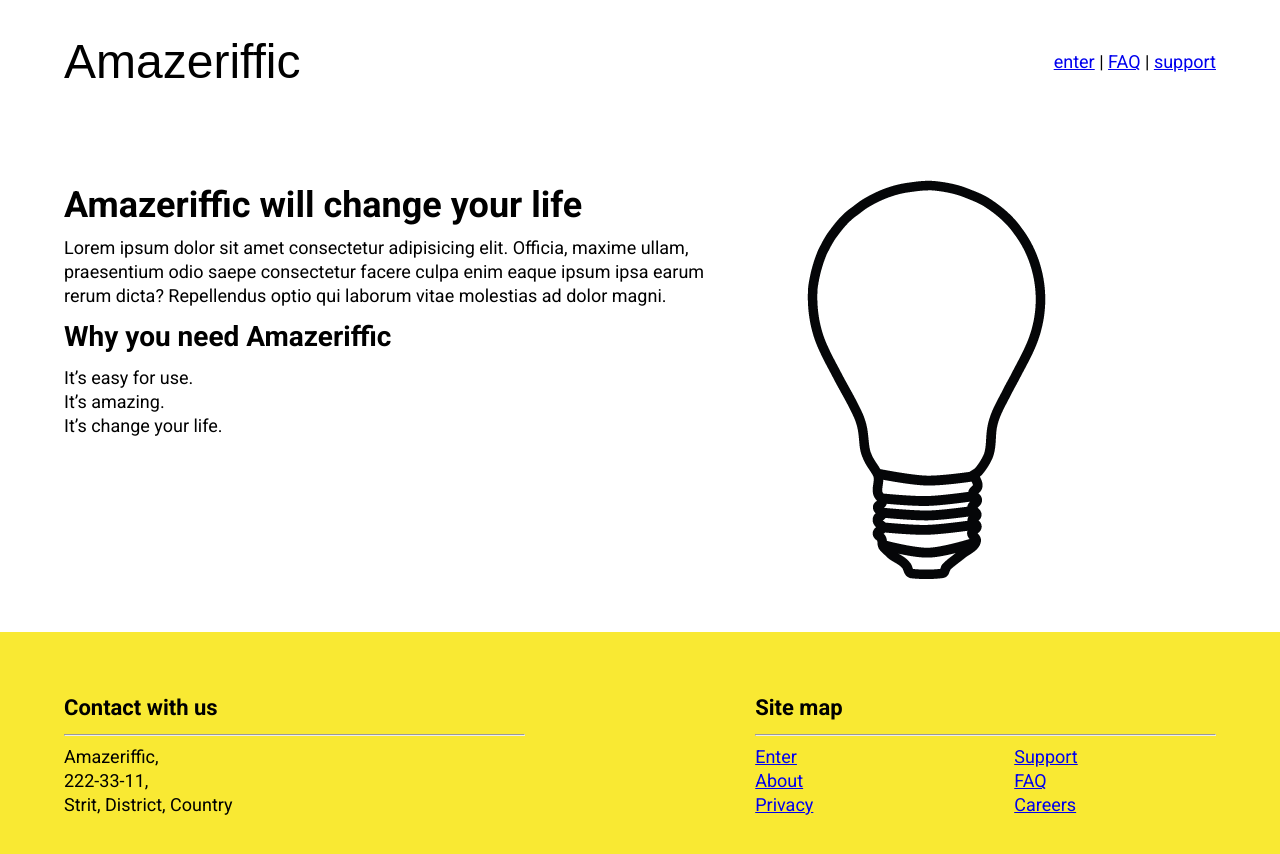
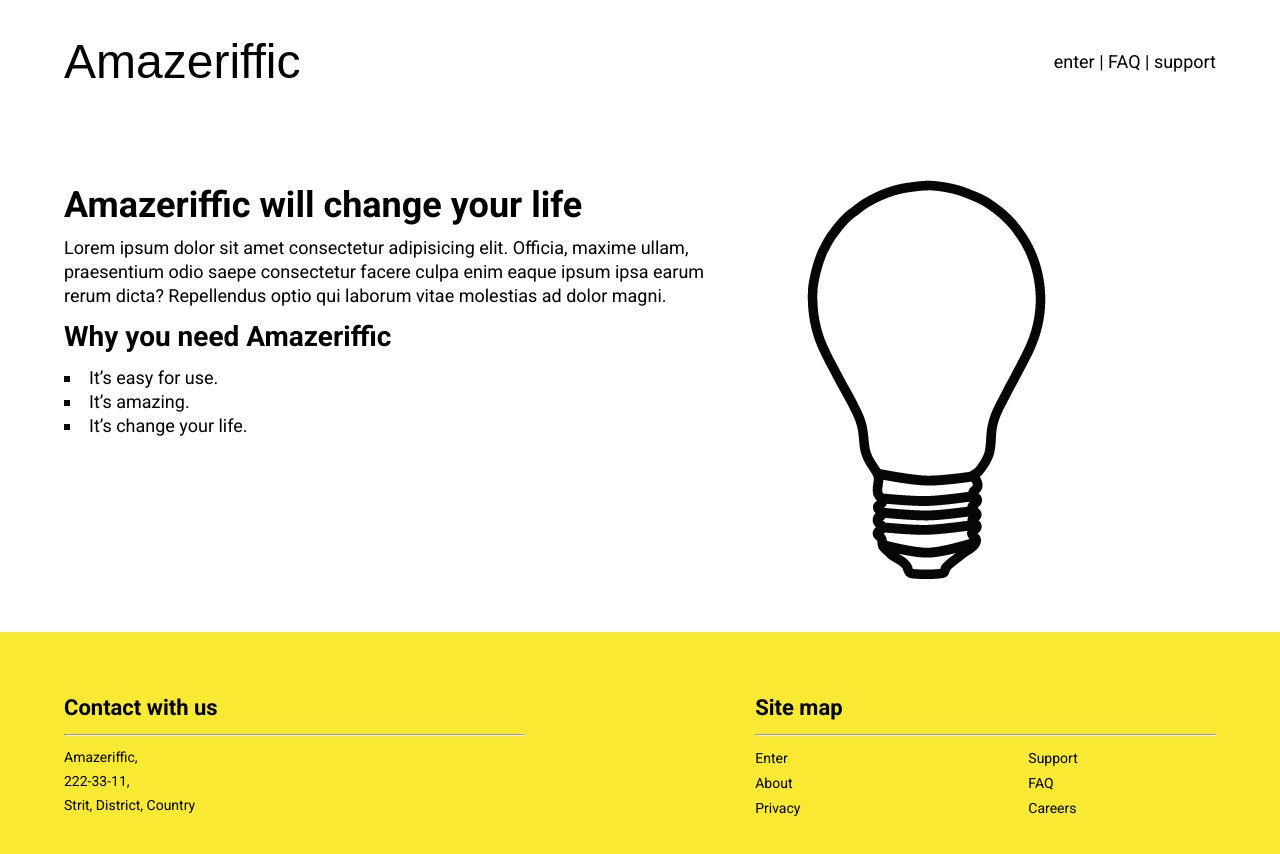
Before and after one commit to Victorvs1967/amazeriffic-my, a plain HTML site: page index.html in a window 1280 px wide. Drawn offline with Linux system fonts and the light colour scheme; a web font is replaced by a local one.

Commit message:
renew footer style

```diff
--- a/index.html
+++ b/index.html
@@ -55,14 +55,14 @@
                 <hr>
                 <div class="map-nav">
                      <ul class="nav-left">
-                         <li class="mat-item"><a href="index.html" class="nav-item">Enter</a></li>
-                         <li class="mat-item"><a href="#" class="nav-item">About</a></li>
-                         <li class="mat-item"><a href="#" class="nav-item">Privacy</a></li>
+                         <li class="map-item"><a href="index.html" class="nav-item">Enter</a></li>
+                         <li class="map-item"><a href="#" class="nav-item">About</a></li>
+                         <li class="map-item"><a href="#" class="nav-item">Privacy</a></li>
                      </ul>
                      <ul class="nav-right">
-                         <li class="mat-item"><a href="#" class="nav-item">Support</a></li>
-                         <li class="mat-item"><a href="faq.html" class="nav-item">FAQ</a></li>
-                         <li class="mat-item"><a href="#" class="nav-item">Careers</a></li>
+                         <li class="map-item"><a href="#" class="nav-item">Support</a></li>
+                         <li class="map-item"><a href="faq.html" class="nav-item">FAQ</a></li>
+                         <li class="map-item"><a href="#" class="nav-item">Careers</a></li>
                      </ul>
                 </div>
             </div>
--- a/style.css
+++ b/style.css
@@ -36,6 +36,13 @@ h4 {
     line-height: 32px;
     margin: 10px 0;
 }
+a {
+    text-decoration: none;
+    color: black;
+}
+a:hover {
+    text-decoration: underline;
+}
 .container {
     max-width: 90%;
     margin: auto;
@@ -55,6 +62,9 @@ main .container {
     width: 60%;
     margin-right: 50px;
 }
+.content ul {
+    list-style: square inside;
+}
 footer .container {
     display: flex;
     justify-content: space-between;
@@ -62,8 +72,15 @@ footer .container {
 .contacts, .site-map {
     width: 40%;
 }
+.contact-text {
+    font-size: 14px;
+    line-height: 24px;
+}
 .map-nav {
     display: flex;
     justify-content: space-between;
     width: 70%;
 }
+.map-item a {
+    font-size: 14px;
+}
```
